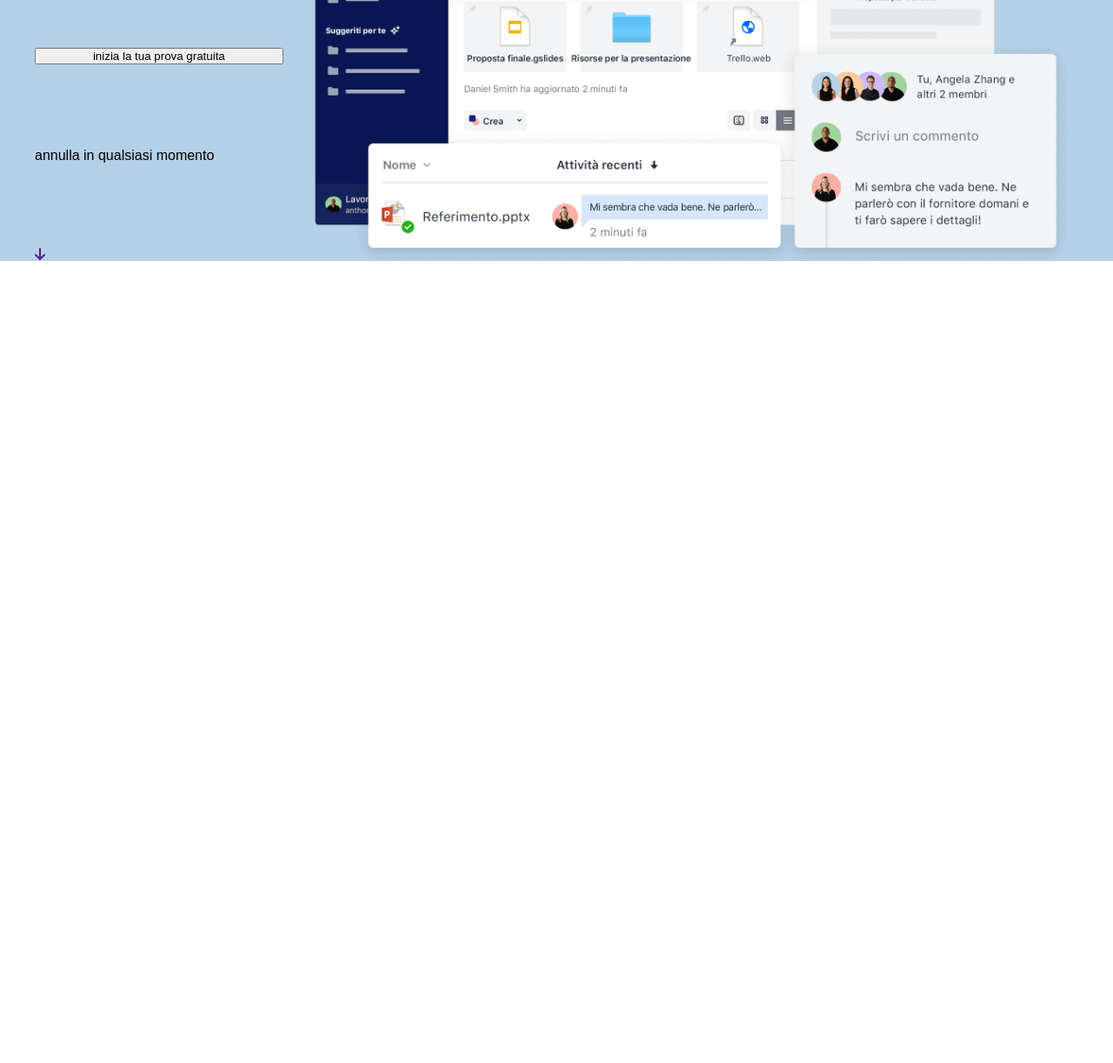
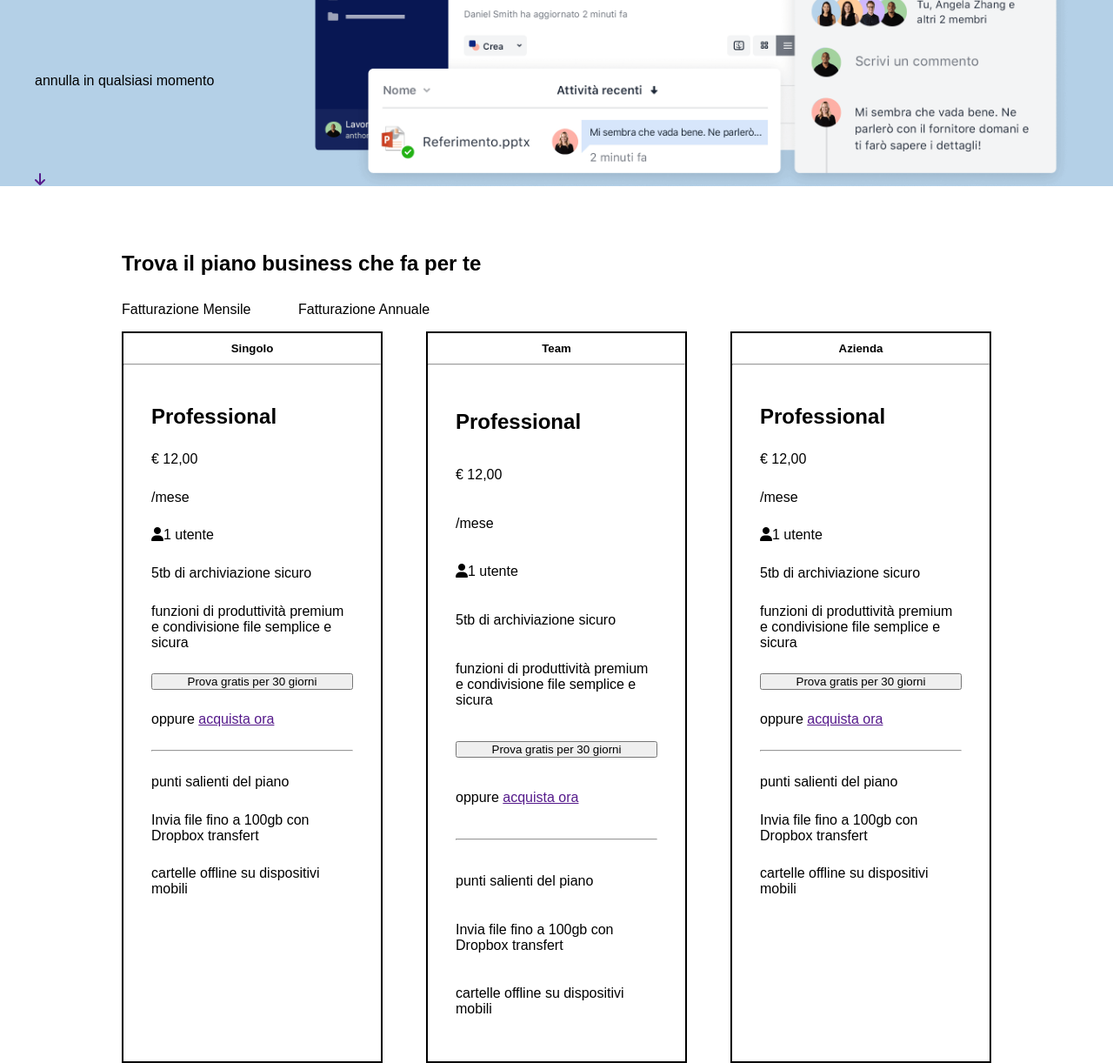
Before and after one commit to Emanuelediscala/htmlcss-dropbox, a plain HTML site: page index.html in a window 1280 px wide. Shown: the part 644-1866 px from the top of the page at 87% size. Before the commit the page ends 944 px from the top, so only its background shows below. Drawn offline with Linux system fonts and the light colour scheme.

Commit message:
feat:(main) part of 2th section must be styled

```diff
--- a/css/common.css
+++ b/css/common.css
@@ -25,14 +25,22 @@
 .wid100 {
     width: 100%;
 }
-
-.h500px {
-    height:820px;
+.empyblock {
+    width: 100%;
+    background-color: red;
 }
-
+.h100vh {
+    height:100vh;
+}
+.pad {
+    padding: 2em;
+}
 /* BG color  */
 .bgLightblue {
     background-color: #b4d0e7;
+}
+.bgWhite {
+    background-color: white;
 }
 
 /* FLEX CSS */
@@ -95,3 +103,6 @@
 .margin-bottom-75 {
     margin-bottom: 75px;
 }
+.margin-right-5 {
+    margin-right: 5px;
+}
--- a/css/main.css
+++ b/css/main.css
@@ -1,4 +1,9 @@
 /* Header css */
+nav {
+width: 100%;
+position: fixed;
+z-index: 999;
+}
 .navLeft, .navRight {
     padding: 1em;
 }
@@ -9,6 +14,7 @@
     width: 25%;
 }
 /* Main css */
+/* first section  */
 section div > h1 {
     font-size: 5em;
     font-weight: 700;
@@ -21,5 +27,23 @@ section div > h1 {
 }
 #jumbo {
     width: 100%;
-
 }
+/* 2th section */
+#emptycircle {
+    margin-right: 50px;
+}
+.containerSolutions {
+    width:30%;
+    border: 2px black solid;
+    margin-top: 1em;
+}
+.containerSolutions h5 {
+    text-align: center;
+    padding: 10px 0;
+}
+.containerSolutions span:last-of-type {
+    margin-bottom:9em;
+}
+.containerSolutions:nth-child(2) span:last-of-type {
+    margin-bottom: 0px;
+}
--- a/index.html
+++ b/index.html
@@ -13,7 +13,7 @@
 <body>
     <!-- Header deve essere stilizzato  -->
     <header>
-        <nav class="flex jtfcontSpacebet">
+        <nav class="flex bgWhite jtfcontSpacebet">
             <div class="navLeft jtfcontSpacebet flex">
                 <img src="./img/logo-small.png" alt="">
                 <a href="#">perchè dropbox</a>
@@ -30,6 +30,7 @@
     </header>
     <!-- main  -->
     <main>
+        <!-- Jumbo section  -->
         <section class="flex jtfcontCenteter  column wid100  bgLightblue">
             <div class="boxedLarge">
                 <h1>Tutto ciò che ti serve per il lavoro, in un unico posto </h1>
@@ -53,8 +54,74 @@
             </div>
 
         </section>
+        <!-- plan section  -->
         <section>
-
+            <div class="boxedSmall margin-top-75">
+                <h2>Trova il piano business che fa per te</h2>
+                <div class="margin-top-30">
+                    <span id="bluecircle"></span>Fatturazione Mensile
+                    <span id="emptycircle"></span>Fatturazione Annuale
+                </div>
+            </div>
+            <div class="container2thsection boxedSmall flex jtfcontSpacebet">
+                <div class="containerSolutions">
+                    <h5>Singolo</h5>
+                    <hr>
+                    <div class="flex column pad jtfcontSpacearound h100vh">
+                        <h2>Professional</h2>
+                        <span>€ 12,00</span>
+                        <span>/mese</span>
+                        <span><i class="fa-solid fa-user"></i>1 utente</span>
+                        <span>5tb di archiviazione sicuro</span>
+                        <span>funzioni di produttività premium e condivisione file semplice e sicura
+                        </span>
+                        <button>Prova gratis per 30 giorni</button>
+                        <span>oppure <a href="">acquista ora</a></span>
+                        <hr>
+                        <p>punti salienti del piano</p>
+                        <span>Invia file fino a 100gb con Dropbox transfert</span>
+                        <span class>cartelle offline su dispositivi mobili</span>
+                    </div>
+                </div>
+                <div class="containerSolutions">
+                    <h5>Team</h5>
+                    <hr>
+                    <div class="flex column pad jtfcontSpacearound h100vh">
+                        <h2>Professional</h2>
+                        <span>€ 12,00</span>
+                        <span>/mese</span>
+                        <span><i class="fa-solid fa-user"></i>1 utente</span>
+                        <span>5tb di archiviazione sicuro</span>
+                        <span>funzioni di produttività premium e condivisione file semplice e sicura
+                        </span>
+                        <button>Prova gratis per 30 giorni</button>
+                        <span>oppure <a href="">acquista ora</a></span>
+                        <hr>
+                        <p>punti salienti del piano</p>
+                        <span>Invia file fino a 100gb con Dropbox transfert</span>
+                        <span class>cartelle offline su dispositivi mobili</span>
+                    </div>
+                </div>
+                <div class="containerSolutions">
+                    <h5>Azienda</h5>
+                    <hr>
+                    <div class="flex column pad jtfcontSpacearound h100vh">
+                        <h2>Professional</h2>
+                        <span>€ 12,00</span>
+                        <span>/mese</span>
+                        <span><i class="fa-solid fa-user"></i>1 utente</span>
+                        <span>5tb di archiviazione sicuro</span>
+                        <span>funzioni di produttività premium e condivisione file semplice e sicura
+                        </span>
+                        <button>Prova gratis per 30 giorni</button>
+                        <span>oppure <a href="">acquista ora</a></span>
+                        <hr>
+                        <p>punti salienti del piano</p>
+                        <span>Invia file fino a 100gb con Dropbox transfert</span>
+                        <span>cartelle offline su dispositivi mobili</span>
+                    </div>
+                </div>
+            </div>
         </section>
         <section>
 
```
